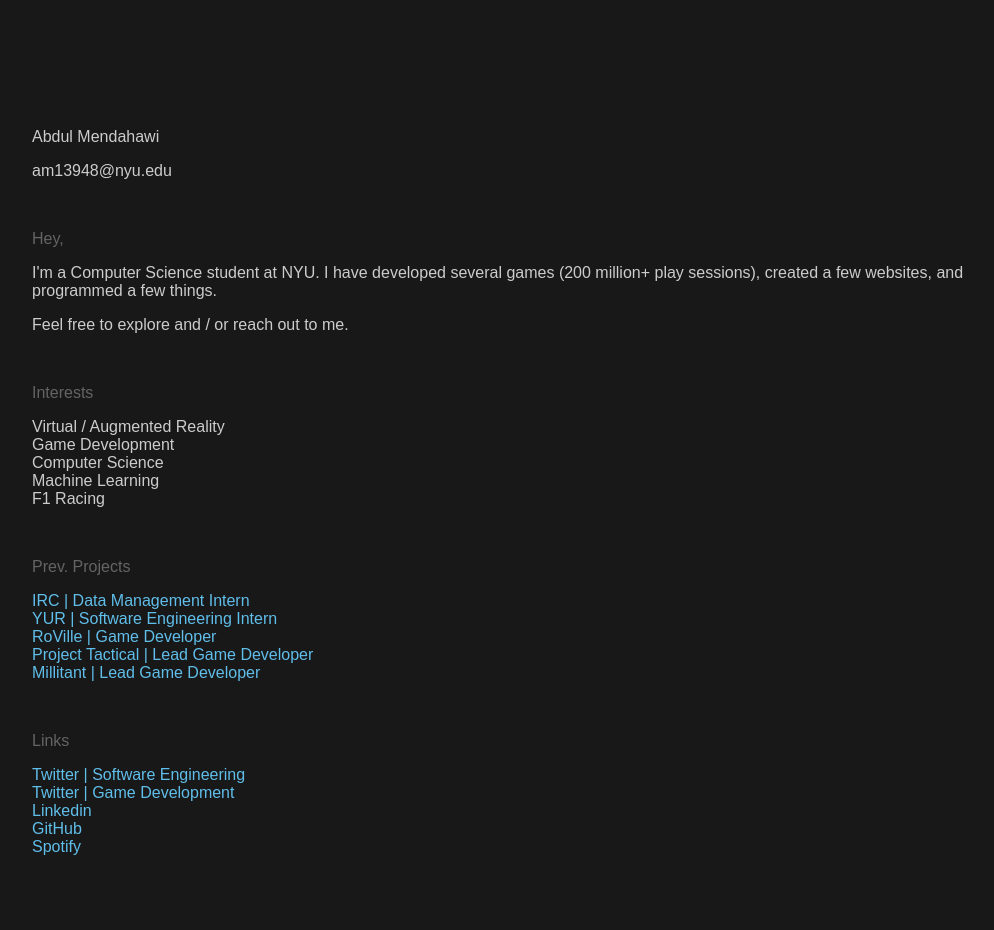
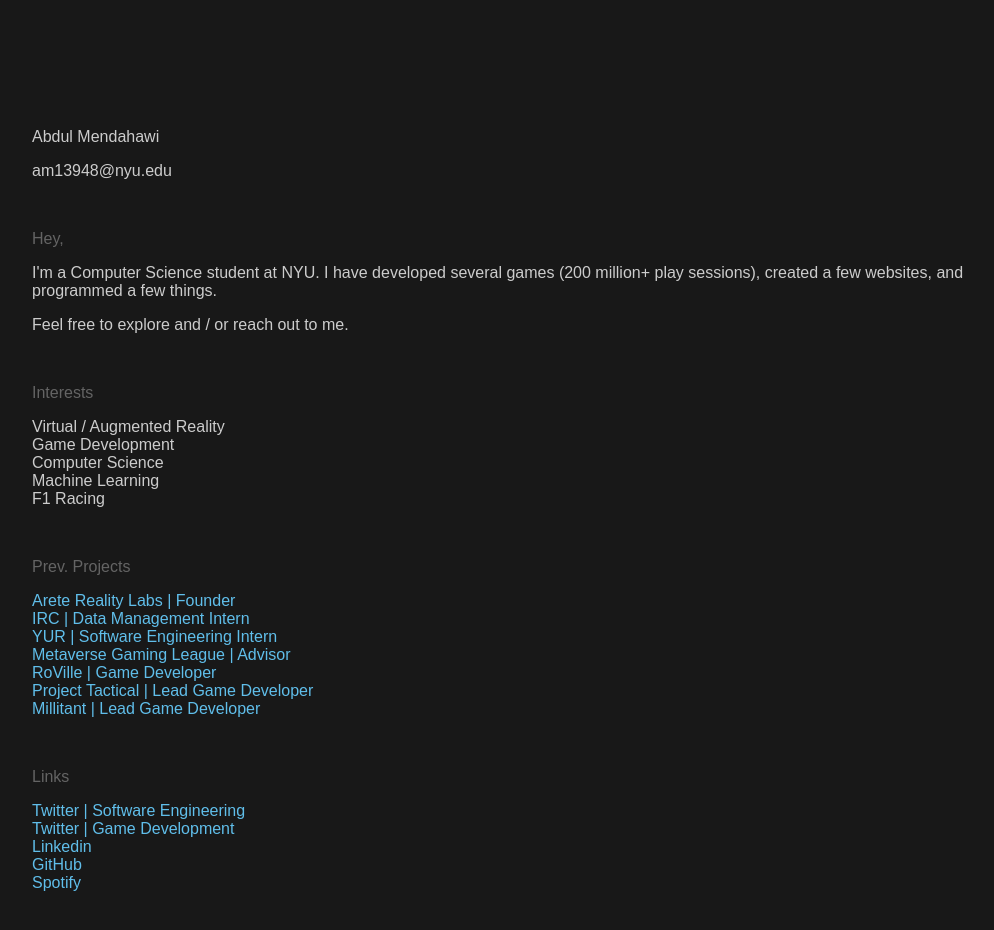
Before and after one commit to amendahawi/amendahawi-directory, a React (Create React App) app in the folder directory-page/: page / in a window 1280 px wide. Shown: the top 930 px of the page, without its empty margins (96-1090 px from the left). Built offline with nearby package versions, Linux system fonts and the light colour scheme.

Commit message:
link updates

```diff
--- a/directory-page/src/App.js
+++ b/directory-page/src/App.js
@@ -33,9 +33,18 @@
         {/* PROJECTS */}
         <p className="secondary_text">Prev. Projects</p>
         <ul>
+        <li>
+            <a
+              href="https://arete-reality.vercel.app/manifesto"
+              target="_blank"
+              rel="noopener noreferrer"
+            >
+              Arete Reality Labs | Founder
+            </a>
+          </li>
           <li>
             <a
-              href="https://yur.energy/"
+              href="https://www.rescue.org/"
               target="_blank"
               rel="noopener noreferrer"
             >
@@ -53,7 +62,16 @@
           </li>
           <li>
             <a
-              href="https://yur.energy/"
+              href="https://www.mgl.co/"
+              target="_blank"
+              rel="noopener noreferrer"
+            >
+              Metaverse Gaming League | Advisor
+            </a>
+          </li>
+          <li>
+            <a
+              href="https://www.youtube.com/watch?v=dHLVQPFt4Io"
               target="_blank"
               rel="noopener noreferrer"
             >
@@ -62,7 +80,7 @@
           </li>
           <li>
             <a
-              href="https://yur.energy/"
+              href="https://www.youtube.com/watch?v=PvZmPNo36KU"
               target="_blank"
               rel="noopener noreferrer"
             >
@@ -71,7 +89,7 @@
           </li>
           <li>
             <a
-              href="https://yur.energy/"
+              href="https://www.youtube.com/watch?v=QCxybNkAruo"
               target="_blank"
               rel="noopener noreferrer"
             >
```
